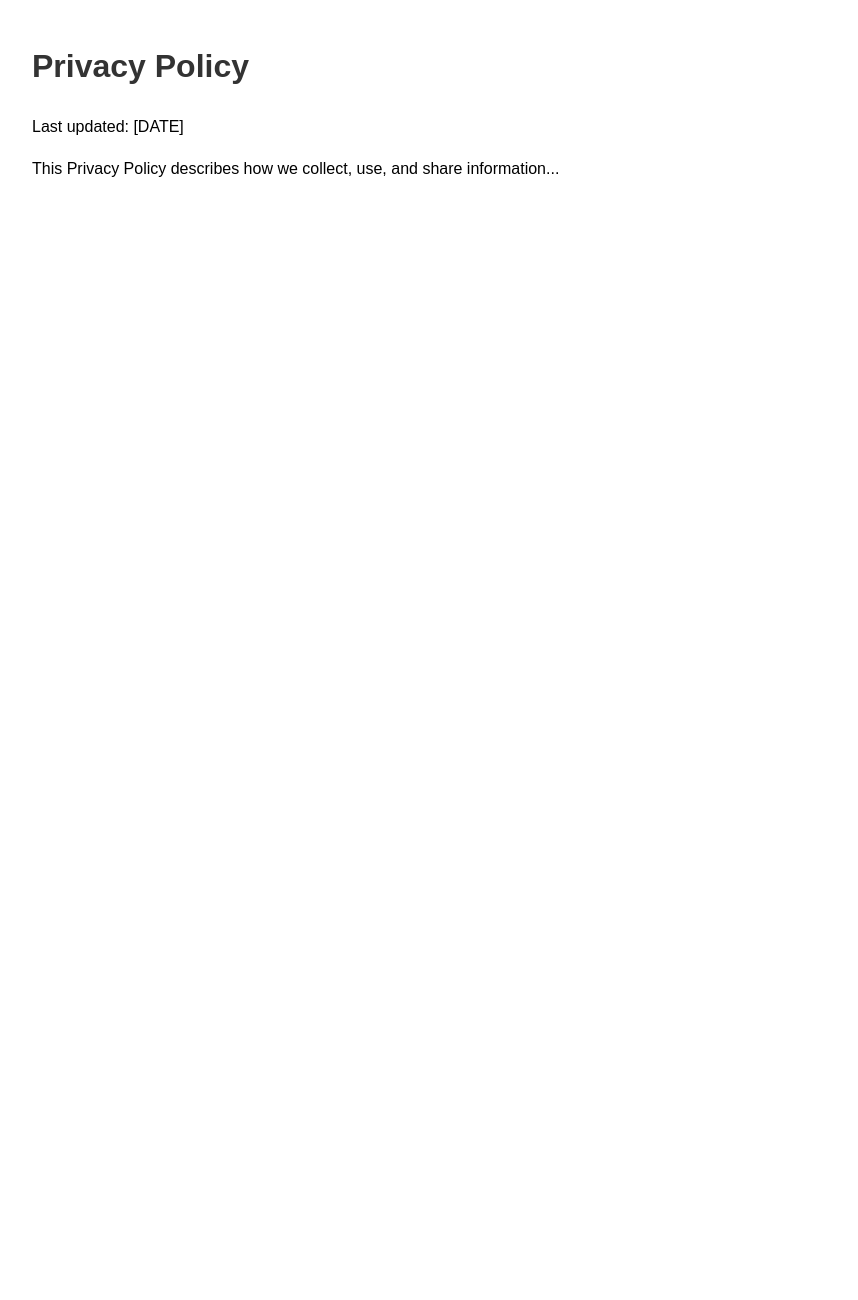
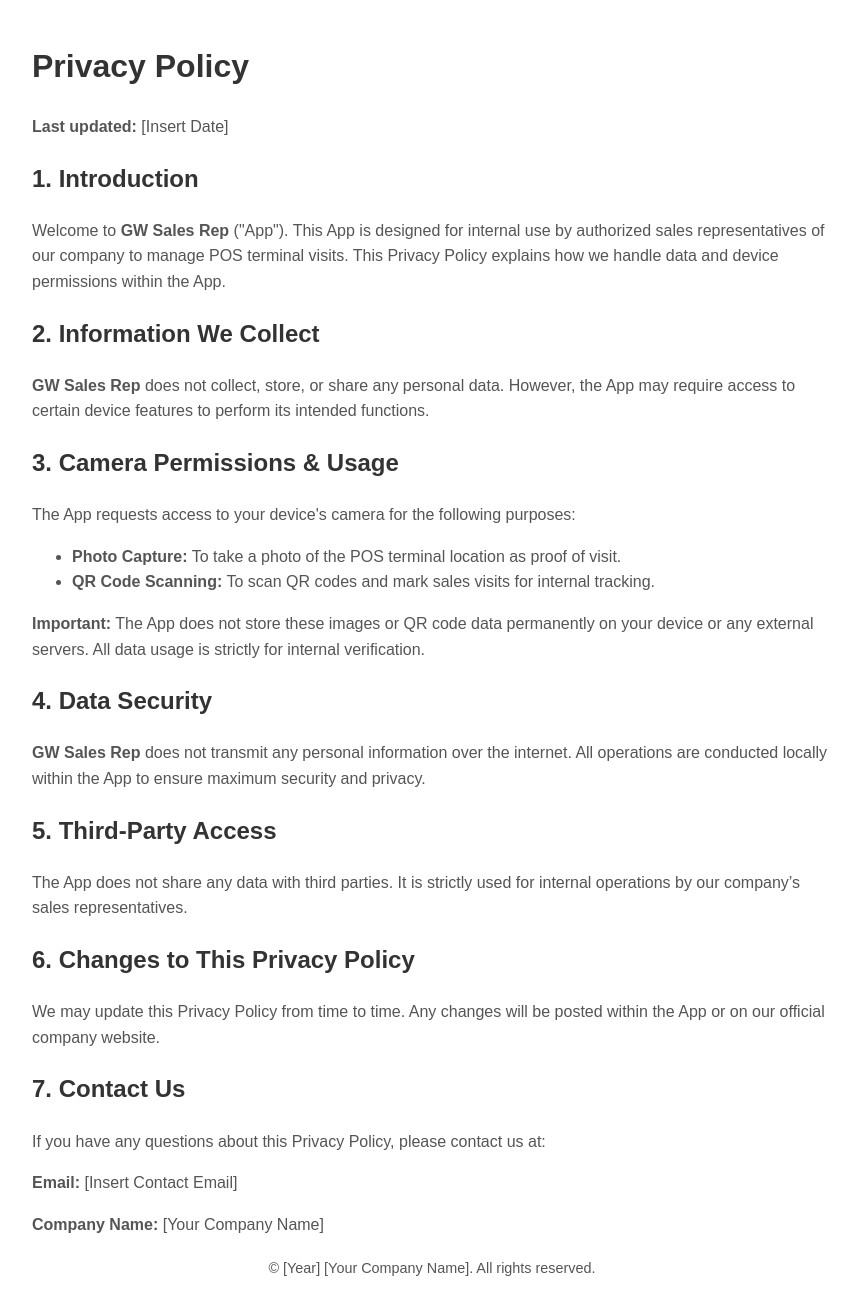
Before and after one commit to amthal7/gw-privacy-policy, a plain HTML site: page index.html in a window 1280 px wide. Shown: the whole page, without its empty margins (208-1066 px from the left). Before the commit the page ends 800 px from the top, so only its background shows below. Drawn offline with Linux system fonts and the light colour scheme.

Commit message:
Update index.html

```diff
--- a/index.html
+++ b/index.html
@@ -3,15 +3,51 @@
 <head>
     <meta charset="UTF-8">
     <meta name="viewport" content="width=device-width, initial-scale=1.0">
-    <title>Privacy Policy</title>
+    <title>Privacy Policy - GW Sales Rep</title>
     <style>
         body { font-family: Arial, sans-serif; line-height: 1.6; padding: 20px; max-width: 800px; margin: auto; }
-        h1 { color: #333; }
+        h1, h2 { color: #333; }
+        p { color: #555; }
+        ul { color: #555; }
+        .footer { margin-top: 20px; font-size: 0.9em; color: #777; text-align: center; }
     </style>
 </head>
 <body>
+
     <h1>Privacy Policy</h1>
-    <p>Last updated: [DATE]</p>
-    <p>This Privacy Policy describes how we collect, use, and share information...</p>
+    <p><strong>Last updated:</strong> [Insert Date]</p>
+
+    <h2>1. Introduction</h2>
+    <p>Welcome to <strong>GW Sales Rep</strong> ("App"). This App is designed for internal use by authorized sales representatives of our company to manage POS terminal visits. This Privacy Policy explains how we handle data and device permissions within the App.</p>
+
+    <h2>2. Information We Collect</h2>
+    <p><strong>GW Sales Rep</strong> does not collect, store, or share any personal data. However, the App may require access to certain device features to perform its intended functions.</p>
+
+    <h2>3. Camera Permissions & Usage</h2>
+    <p>The App requests access to your device's camera for the following purposes:</p>
+    <ul>
+        <li><strong>Photo Capture:</strong> To take a photo of the POS terminal location as proof of visit.</li>
+        <li><strong>QR Code Scanning:</strong> To scan QR codes and mark sales visits for internal tracking.</li>
+    </ul>
+    <p><strong>Important:</strong> The App does not store these images or QR code data permanently on your device or any external servers. All data usage is strictly for internal verification.</p>
+
+    <h2>4. Data Security</h2>
+    <p><strong>GW Sales Rep</strong> does not transmit any personal information over the internet. All operations are conducted locally within the App to ensure maximum security and privacy.</p>
+
+    <h2>5. Third-Party Access</h2>
+    <p>The App does not share any data with third parties. It is strictly used for internal operations by our company’s sales representatives.</p>
+
+    <h2>6. Changes to This Privacy Policy</h2>
+    <p>We may update this Privacy Policy from time to time. Any changes will be posted within the App or on our official company website.</p>
+
+    <h2>7. Contact Us</h2>
+    <p>If you have any questions about this Privacy Policy, please contact us at:</p>
+    <p><strong>Email:</strong> [Insert Contact Email]</p>
+    <p><strong>Company Name:</strong> [Your Company Name]</p>
+
+    <div class="footer">
+        <p>© [Year] [Your Company Name]. All rights reserved.</p>
+    </div>
+
 </body>
 </html>
```
